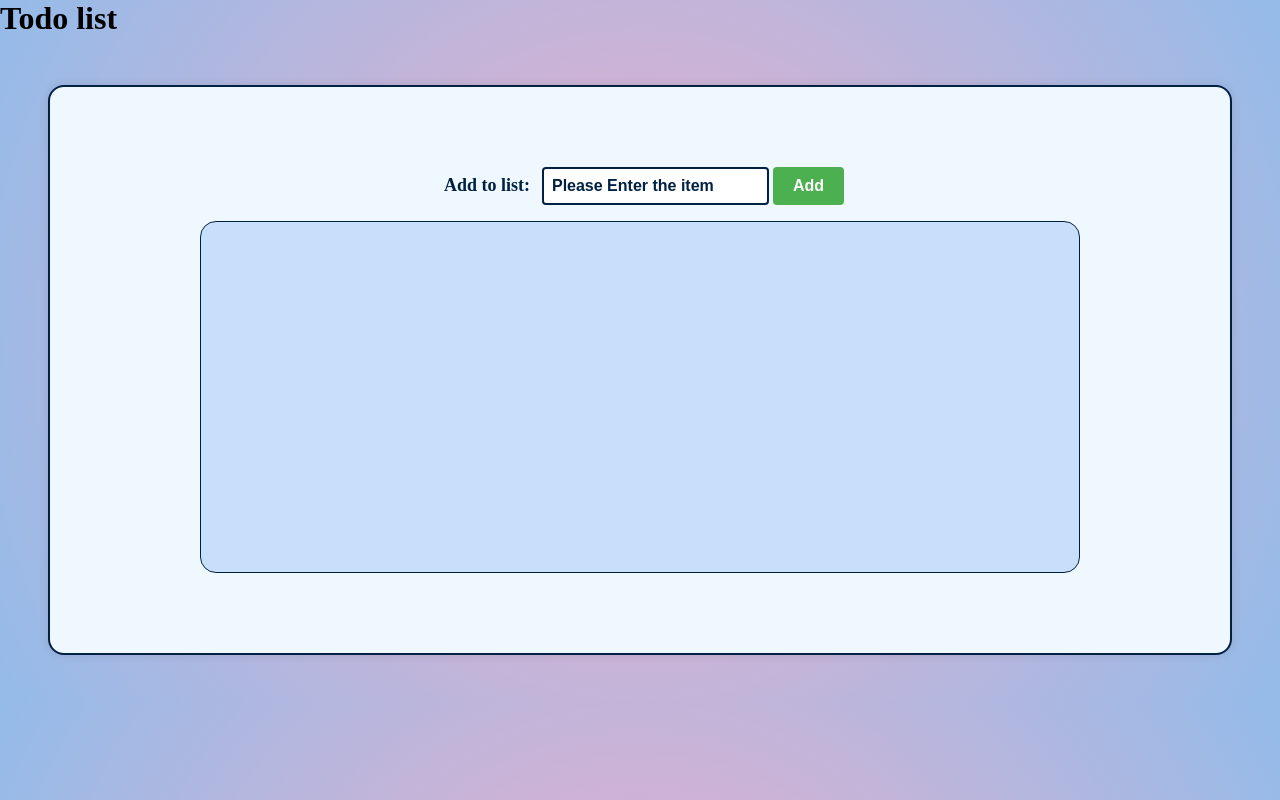
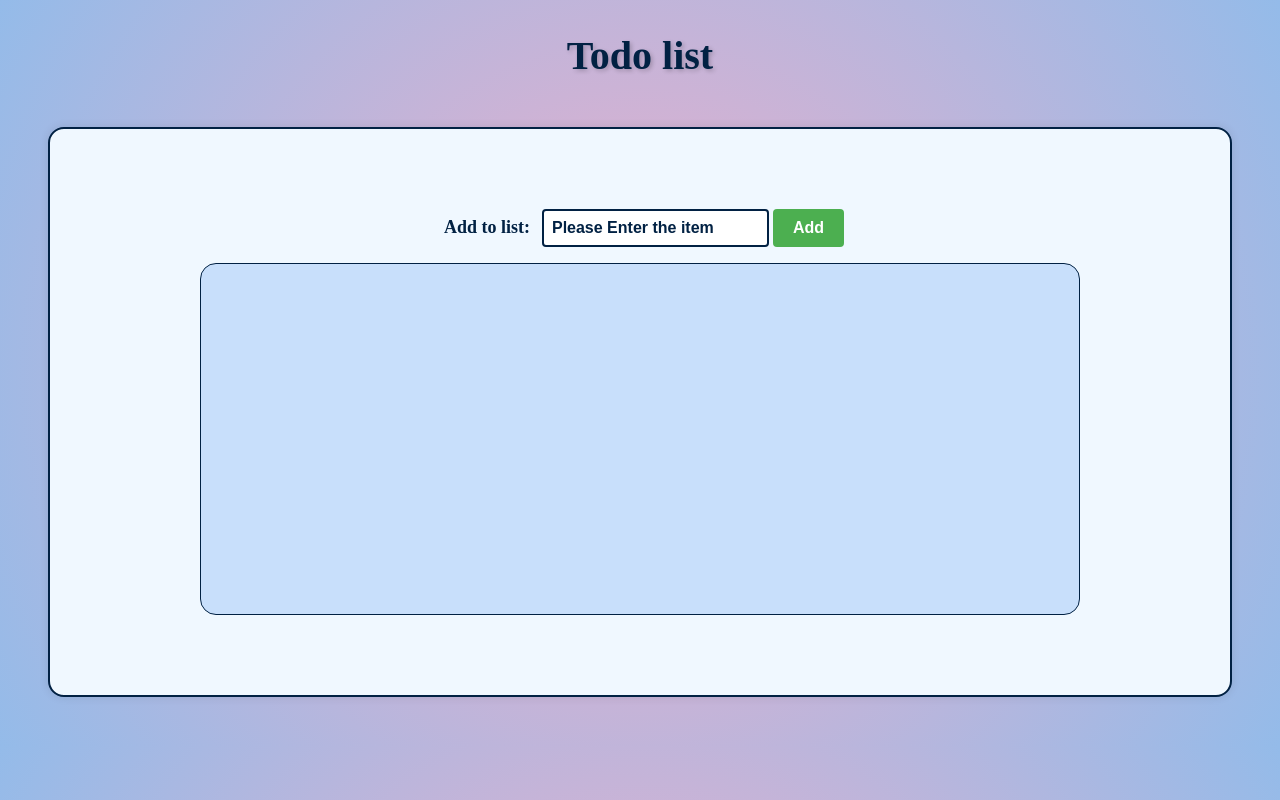
Before and after one commit to chirag4242/ToDoList, a plain HTML site: page index.html in a window 1280 px wide. Drawn offline with Linux system fonts and the light colour scheme.

Commit message:
Update index.html

```diff
--- a/index.html
+++ b/index.html
@@ -11,7 +11,7 @@
 
     </head>
     <body>
-        <h1 class="hdeading">Todo list</h1>
+        <h1 class="heading">Todo list</h1>
         <div class="layout">
             <div class="search-layout">
                 <label class="txtLabel">Add to list: </label>
```
